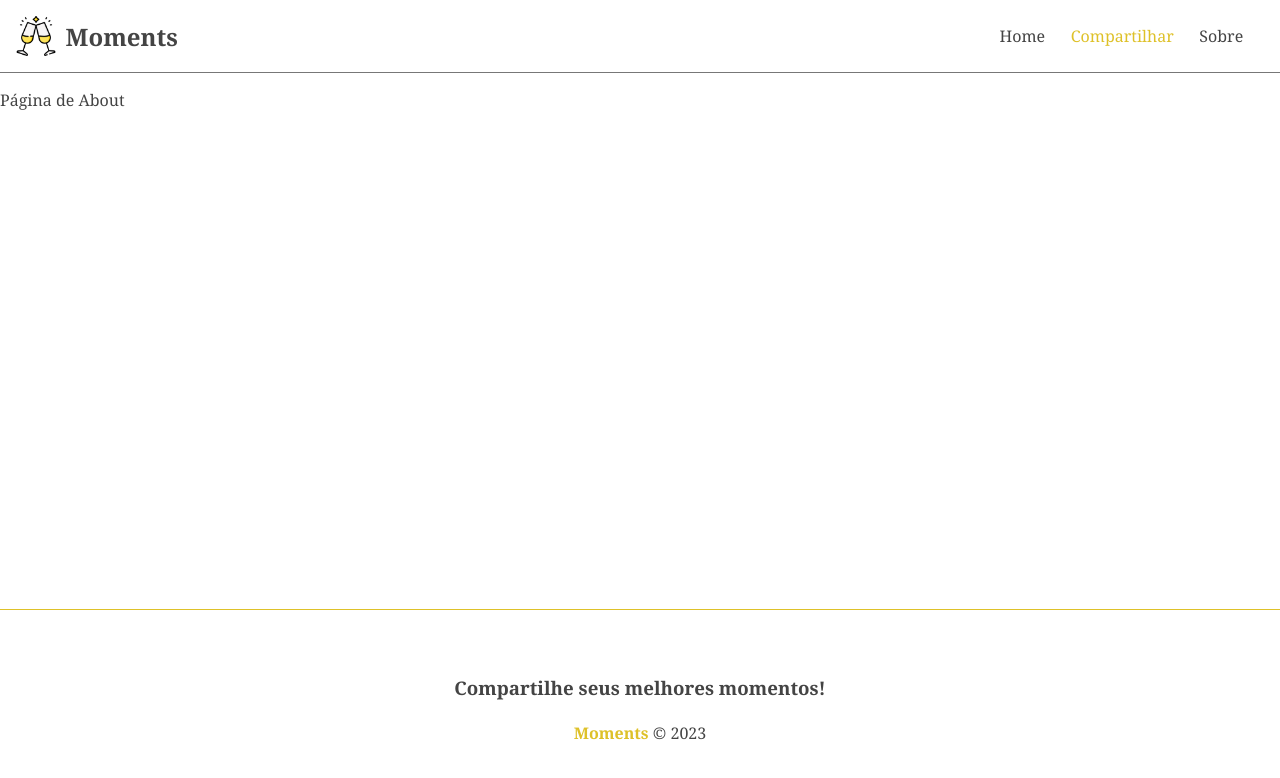
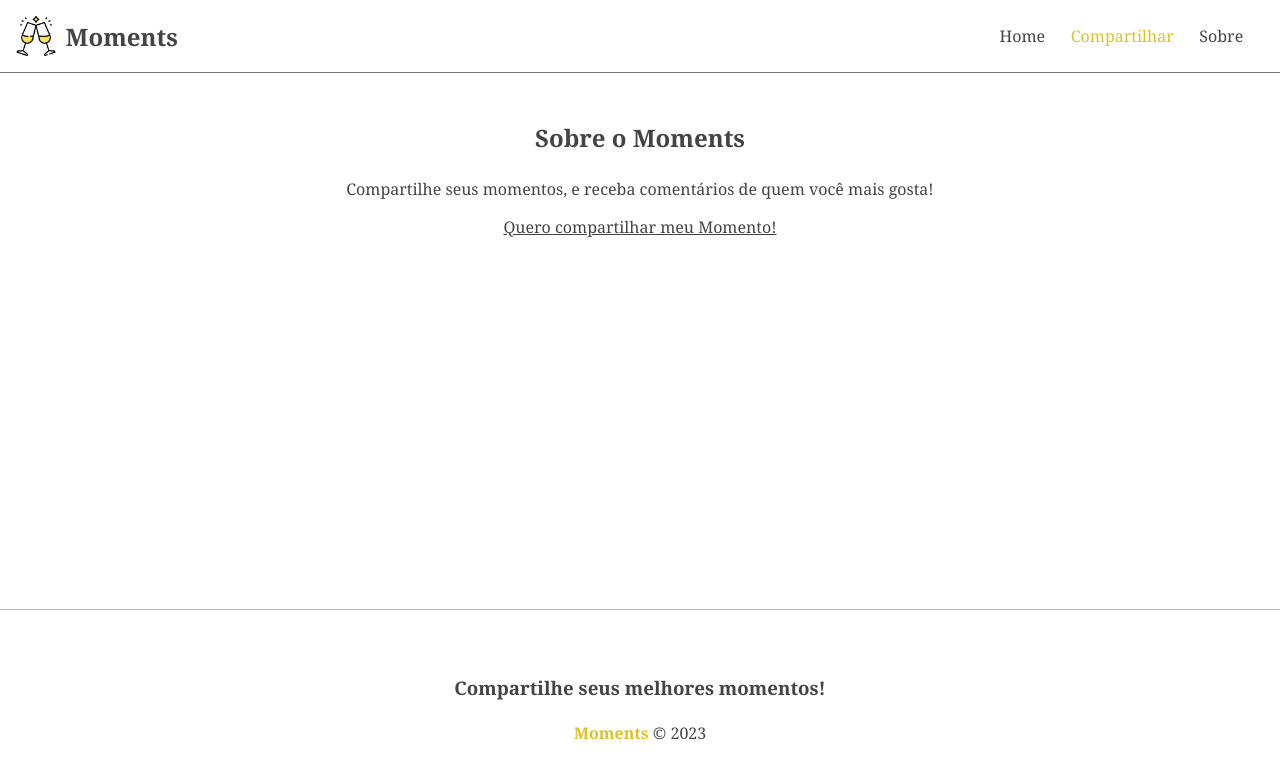
Before and after one commit to RodolfoPG/moments, an Angular app: page /about in a window 1280 px wide. Shown: the top 778 px of the page. Built offline with nearby package versions, Linux system fonts and the light colour scheme.

Commit message:
Finalizando sistema de mensagens

```diff
--- a/src/app/components/messages/messages.component.html
+++ b/src/app/components/messages/messages.component.html
@@ -1,7 +1,7 @@
 <div class="message" *ngIf="messagesService.message">
   <div class="message-header">
     <h2>Mensagem do Sistema:</h2>
-    <button class="clear">
+    <button class="clear" (click)="messagesService.clear()">
       <fa-icon [icon]="faTimes"></fa-icon>
     </button>
   </div>
--- a/src/app/components/pages/about/about.component.css
+++ b/src/app/components/pages/about/about.component.css
@@ -0,0 +1,15 @@
+.about {
+  display: flex;
+  flex-direction: column;
+  align-items: center;
+  justify-content: center;
+  padding: 2em;
+}
+
+h2, p {
+  margin-bottom: 1em;
+}
+
+.about a {
+  text-decoration: underline;
+}
--- a/src/app/components/pages/about/about.component.html
+++ b/src/app/components/pages/about/about.component.html
@@ -1 +1,7 @@
-<p>Página de About</p>
+<div class="about">
+  <h2>Sobre o Moments</h2>
+  <p>
+    Compartilhe seus momentos, e receba comentários de quem você mais gosta!
+  </p>
+  <a routerLink="/moments/new">Quero compartilhar meu Momento!</a>
+</div>
--- a/src/app/components/pages/new-moment/new-moment.component.ts
+++ b/src/app/components/pages/new-moment/new-moment.component.ts
@@ -1,6 +1,8 @@
 import { Component } from '@angular/core';
+import { Router } from '@angular/router';
 
 import { Moment } from 'src/app/Moment';
+import { MessagesService } from 'src/app/services/messages.service';
 import { MomentService } from 'src/app/services/moment.service';
 
 @Component({
@@ -12,7 +14,11 @@ export class NewMomentComponent {
 
   btnText = 'Compartilhar!'
 
-  constructor(private momentService: MomentService) { }
+  constructor(
+    private momentService: MomentService,
+    private messageService: MessagesService,
+    private router: Router
+  ) { }
 
   async createHandler(moment: Moment) {
     const formData = new FormData()
@@ -26,13 +32,14 @@ export class NewMomentComponent {
 
     // todo
 
+    // enviar para o service
     await this.momentService.createMoment(formData).subscribe()
 
-    // enviar para o service
-
     // exiber msg
+    this.messageService.add("Momento adicionado com sucesso!")
 
     // redirect
+    this.router.navigate(['/'])
   }
 
 }
--- a/src/app/services/messages.service.ts
+++ b/src/app/services/messages.service.ts
@@ -8,4 +8,16 @@ export class MessagesService {
   message: string = ''
 
   constructor() { }
+
+  add(message: string) {
+    this.message = message
+
+    setTimeout(() => {
+      this.clear()
+    }, 4000)
+  }
+
+  clear() {
+    this.message = ''
+  }
 }
```
